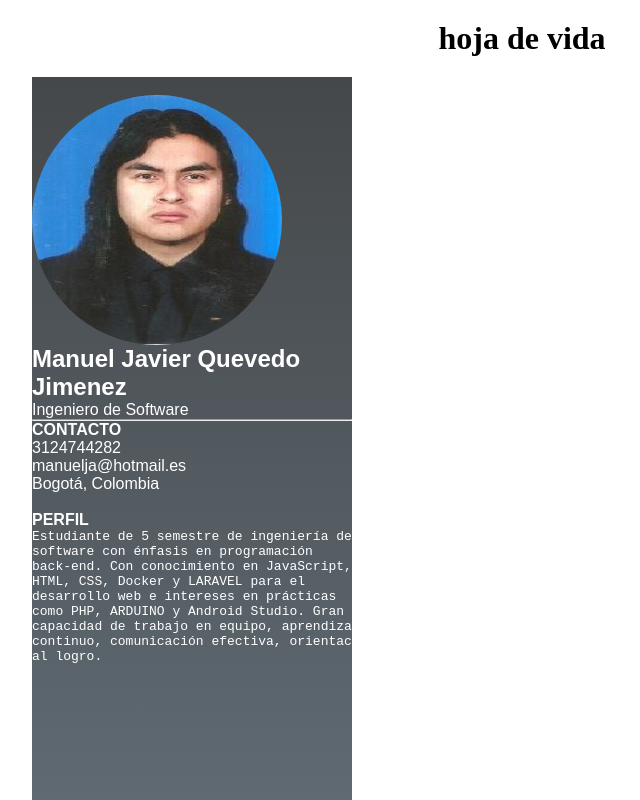
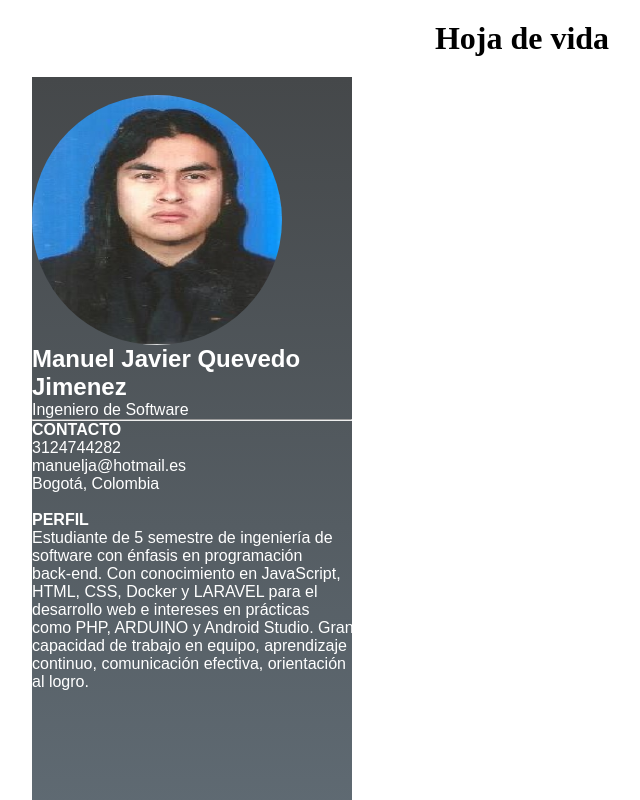
Before and after one commit to many3487/hojaDeVida, a plain HTML site: page index.html in a window 1280 px wide. Shown: the top 800 px of the page, without its empty margins (118-758 px from the left). Drawn offline with Linux system fonts and the light colour scheme.

Commit message:
correction

```diff
--- a/css/style.css
+++ b/css/style.css
@@ -40,3 +40,6 @@ h1{
     margin: 50px 10% 50px 0;
     padding: 20px  0 10px 0;
 }
+pre{
+    font-family: sans-serif;
+}
--- a/index.html
+++ b/index.html
@@ -10,7 +10,7 @@
 <body>
     <header>
         <img src="img/codigo QR.png" class="QR">
-        <h1>hoja de vida</h1>
+        <h1>Hoja de vida</h1>
     </header>
     <section class="content1">
         <div class="fotos">
```
